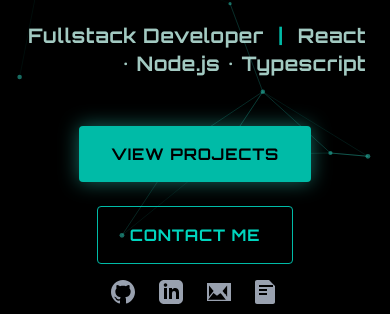
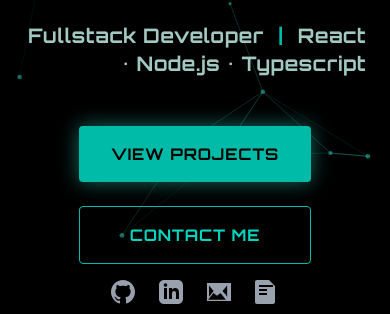
Before and after one commit to xLalice/portfolio, a React (Vite) app: page / in a window 390 px wide. Shown: the part 375-689 px from the top of the page. Built offline with nearby package versions, Linux system fonts and the light colour scheme; a web font is replaced by a local one.

Commit message:
feat: enhance Header component layout and animations for improved user experience

```diff
--- a/src/sections/Header.tsx
+++ b/src/sections/Header.tsx
@@ -2,7 +2,6 @@ import { motion, useScroll, useTransform } from "framer-motion";
 import { useRef } from "react";
 import { SocialIcon } from "../components/SocialIcon";
 import { info } from "../data/personalInfo";
-import { useIsMobile } from "../hooks/isMobile";
 
 export const Header = () => {
   const ref = useRef(null);
@@ -11,20 +10,16 @@ export const Header = () => {
     offset: ["start start", "end start"]
   });
 
-  const isMobile = useIsMobile();
-
   const y1 = useTransform(scrollYProgress, [0, 1], [0, -100]);
   const y2 = useTransform(scrollYProgress, [0, 1], [0, -200]);
-  const x1 = useTransform(scrollYProgress, [0, 1], [0, -150]);
-  const x2 = useTransform(scrollYProgress, [0, 1], [0, 150]);
   const opacity = useTransform(scrollYProgress, [0, 0.5], [1, 0]);
-  const scale = useTransform(scrollYProgress, [0, 0.5], [1, 0.9]);
+  const scale = useTransform(scrollYProgress, [0, 0.5], [1, 0.95]);
 
   return (
     <motion.section
       id="home"
       ref={ref}
-      className="min-h-screen border-box flex flex-col justify-center items-center relative overflow-hidden"
+      className="min-h-screen box-border flex flex-col justify-center items-center relative overflow-hidden will-change-transform"
       style={{ opacity }}
     >
       <motion.div
@@ -32,56 +27,55 @@ export const Header = () => {
         style={{ y: y1, scale }}
       >
         <motion.h3
-          initial={{ opacity: isMobile ? 1 : 0, x: -20 }}
+          initial={{ opacity: 0, x: -20 }}
           animate={{ opacity: 1, x: 0 }}
-          transition={{ duration: 0.5, delay: isMobile ? 0 : 0.2 }}
+          transition={{ duration: 0.5, delay: 0 }}
           className="text-lg md:text-2xl font-orbitron tracking-widest text-teal-400 mb-2 pl-1"
-          style={{ x: x1 }}
         >
           Hello, I'm
         </motion.h3>
 
         <motion.h1
-          initial={{ opacity: isMobile ? 1 : 0, x: -50 }}
+          initial={{ opacity: 0, x: -30 }}
           animate={{ opacity: 1, x: 0 }}
-          transition={{ duration: 0.5, delay: isMobile ? 0 : 0.4 }}
+          transition={{ duration: 0.5, delay: 0.1 }}
           className="text-5xl md:text-7xl lg:text-8xl font-orbitron font-extrabold uppercase bg-gradient-to-r from-teal-400 to-blue-500 text-transparent bg-clip-text leading-tight"
         >
           John Lorenz
         </motion.h1>
 
         <motion.h1
-          initial={{ opacity: isMobile ? 1 : 0, x: 50 }}
+          initial={{ opacity: 0, x: 30 }}
           animate={{ opacity: 1, x: 0 }}
-          transition={{ duration: 0.5, delay: isMobile ? 0 : 0.6 }}
+          transition={{ duration: 0.5, delay: 0.2 }}
           className="text-right text-5xl md:text-7xl lg:text-8xl font-orbitron font-extrabold uppercase bg-gradient-to-r from-teal-400 to-blue-500 text-transparent bg-clip-text leading-tight"
         >
           Inocentes
         </motion.h1>
 
         <motion.h2
-          initial={{ opacity: isMobile ? 1 : 0, x: 20 }}
-          animate={{ opacity: 1, x: 0 }}
-          transition={{ duration: 0.5, delay: isMobile ? 0 : 0.8 }}
+          initial={{ opacity: 0, y: 20 }}
+          animate={{ opacity: 1, y: 0 }}
+          transition={{ duration: 0.5, delay: 0.3 }}
           className="text-right text-xl md:text-3xl font-orbitron font-bold text-teal-100/80 mt-4 tracking-wide"
-          style={{ x: x2 }}
         >
           Fullstack Developer <span className="text-teal-500 mx-2">|</span> React • Node.js • Typescript
         </motion.h2>
       </motion.div>
 
       <motion.div
-        className="flex flex-col sm:flex-row gap-6 items-center justify-center relative z-10"
+        className="flex flex-col items-center justify-center relative z-10 gap-6"
         style={{ y: y2 }}
-        initial={{ opacity: isMobile ? 1 : 0, y: 30 }}
+        initial={{ opacity: 0, y: 30 }}
         animate={{ opacity: 1, y: 0 }}
-        transition={{ duration: 0.5, delay: isMobile ? 0 : 1.1 }}
+        transition={{ duration: 0.5, delay: 0.5 }}
       >
+        <div className="flex flex-col sm:flex-row gap-6">
           <motion.a
             href="#projects"
             whileHover={{ scale: 1.05 }}
             whileTap={{ scale: 0.95 }}
-          className="px-8 py-4 bg-teal-500 text-black font-orbitron font-bold uppercase tracking-wider rounded shadow-[0_0_20px_rgba(45,212,191,0.5)] hover:shadow-[0_0_30px_rgba(45,212,191,0.8)] transition-all"
+            className="px-8 py-4 bg-teal-500 text-black font-orbitron font-bold uppercase tracking-wider rounded shadow-[0_0_20px_rgba(45,212,191,0.5)] hover:shadow-[0_0_30px_rgba(45,212,191,0.8)] transition-all text-center"
           >
             View Projects
           </motion.a>
@@ -90,10 +84,11 @@ export const Header = () => {
             href="#contact"
             whileHover={{ scale: 1.05, backgroundColor: "rgba(45, 212, 191, 0.1)" }}
             whileTap={{ scale: 0.95 }}
-          className="px-8 py-4 border border-teal-500 text-teal-400 font-orbitron font-bold uppercase tracking-wider rounded hover:border-teal-400 transition-all"
+            className="px-8 py-4 border border-teal-500 text-teal-400 font-orbitron font-bold uppercase tracking-wider rounded hover:border-teal-400 transition-all text-center"
           >
             Contact Me
           </motion.a>
+        </div>
       </motion.div>
 
       <div className="flex gap-6 mt-4">
```
Lines whose indentation alone changed are shown as unchanged.
